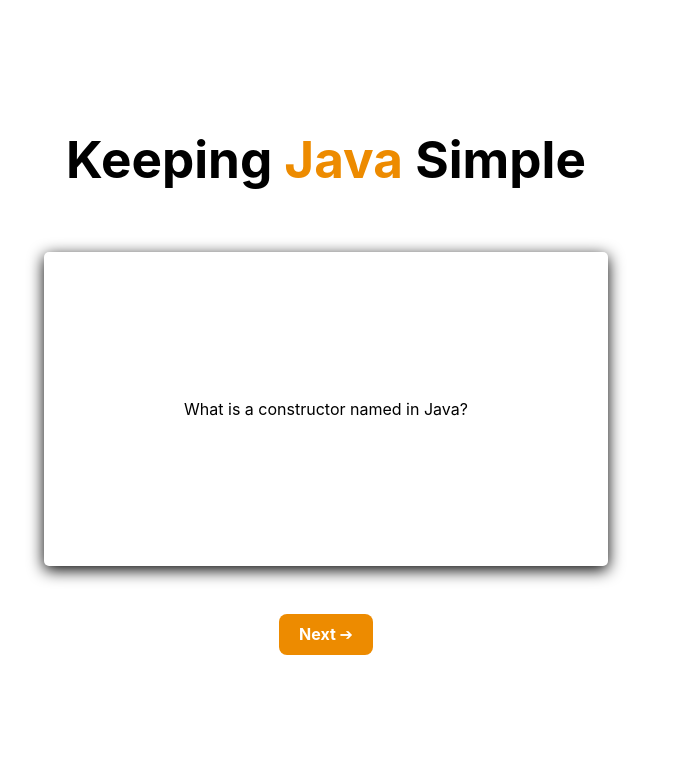
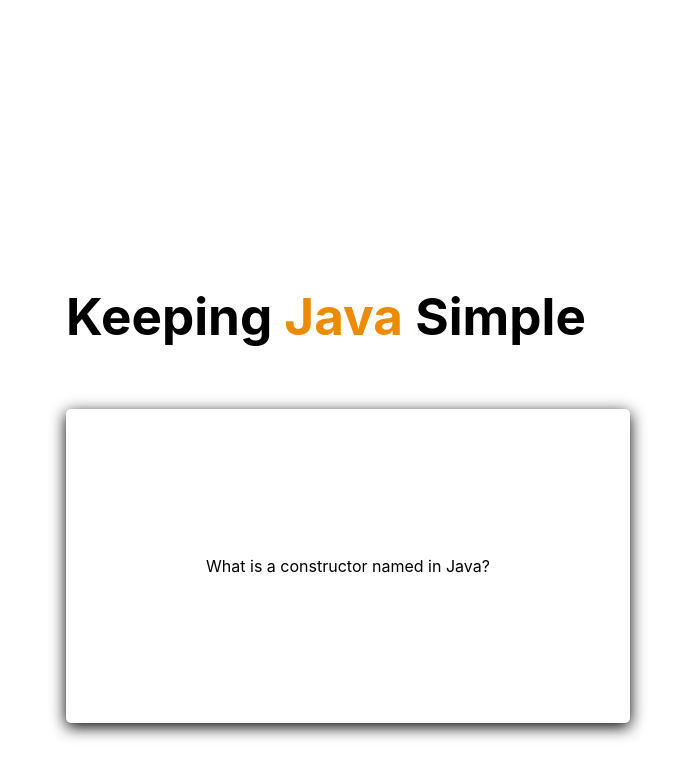
Before and after one commit to Tinxte/Keeping-Java-Simple, a React (Vite) app: page / in a window 1280 px wide. Shown: the top 778 px of the page, without its empty margins (314-987 px from the left). Built offline with nearby package versions, Linux system fonts and the light colour scheme.

Commit message:
Card flips correctly, displaying answers on the back side

```diff
--- a/src/App.css
+++ b/src/App.css
@@ -11,7 +11,8 @@
   margin: 3rem auto;
 }
 
-#flashCard {
+/* #flashCard-question,
+#flashCard-answer {
   width: 500px;
   height: 250px;
   display: flex;
@@ -23,6 +24,14 @@
   box-shadow: 0px .25rem 1rem;
   border-radius: 5px
 }
+
+#flashCard-question {
+  background-color: white;
+}
+
+#flashCard-answer {
+  background-color: #f4f7f7;
+} */
 
 /* Animation styling */
 .flip-card {
@@ -38,10 +47,25 @@
 .flip-card-back {
   position: absolute;
   backface-visibility: hidden;
+  width: 500px;
+  height: 250px;
+  display: flex;
+  justify-content: center;
+  align-content: center;
+  flex-direction: column;
+  overflow: auto;
+  padding: 2rem;
+  box-shadow: 0px .25rem 1rem;
+  border-radius: 5px
 }
 
 .flip-card-back {
   transform: rotateY(180deg);
+  background-color: #f4f7f7;
+}
+
+.flip-card-front {
+  background-color: white;
 }
 
 /* TODO animate card on hover */
@@ -50,14 +74,6 @@
 
 } */
 
-.question {
-  background-color: white;
-}
-
-.answer {
-  background-color: #f4f7f7;
-}
-
 /* TODO style button component */
 
 /* .nextButton {
--- a/src/components/Flashcard.jsx
+++ b/src/components/Flashcard.jsx
@@ -1,26 +1,25 @@
 import { useState } from "react";
 import { motion } from "framer-motion";
 
-export default function FlashCard({number, data}) {
-
+export default function FlashCard({ number, data }) {
   //Pull starting index and flashcard data from parent component JSON
 
   let startingCardIndex = number;
   // console.log(startingCardIndex);
 
   let trivia = data;
-// console.log(trivia);
+//   console.log(trivia);
 
   let currentCardIndex = startingCardIndex;
 
+  //TODO refactor hook to only track index, not question/answer
   const [flashCardState, setFlashCardState] = useState({
     currentCardState: "question",
-    currentStateIndex: currentCardIndex
+    currentStateIndex: currentCardIndex,
   });
 
   const [isFlipped, setIsFlipped] = useState(false);
   const [isAnimating, setIsAnimating] = useState(false);
-
 
   // Flip animation handler
   function handleFlip() {
@@ -33,36 +32,32 @@ function handleFlip() {
   // Change card contents handler
   function handleCardClick() {
     if (flashCardState.currentCardState === "question") {
-        setFlashCardState({currentCardState: "answer",
-    currentStateIndex: flashCardState.currentStateIndex});
+      setFlashCardState({
+        currentCardState: "answer",
+        currentStateIndex: flashCardState.currentStateIndex,
+      });
+    } else if (flashCardState.currentCardState === "answer") {
+      setFlashCardState({
+        currentCardState: "question",
+        currentStateIndex: flashCardState.currentStateIndex,
+      });
     }
-    else if (flashCardState.currentCardState === "answer") {
-            setFlashCardState({currentCardState: "question",
-                currentStateIndex: flashCardState.currentStateIndex
-            })
   }
-};
 
   function handleNextClick() {
-        //TODO "next" button switches to next card trivia
 
-        if (flashCardState.currentStateIndex < trivia.length-1)
-        {
+    if (flashCardState.currentStateIndex < trivia.length - 1) {
       setFlashCardState({
         currentCardState: "question",
-                currentStateIndex: flashCardState.currentStateIndex + 1
-            })
-        }
-        else {
+        currentStateIndex: flashCardState.currentStateIndex + 1,
+      });
+    } else {
       setFlashCardState({
         currentCardState: "question",
-                currentStateIndex: 0
-            })
+        currentStateIndex: 0,
+      });
     }
-
   }
-
-//TODO Write return statement with FlashCard + Next button HTML
 
   return (
     <>
@@ -70,20 +65,24 @@ function handleCardClick() {
           <motion.div
             className="flip-card-inner"
             initial="false"
-                animate={{rotateY: isFlipped ? 180 : 360}}
-                transition={{duration: 0.6, animationDirection: "normal"}}
+            animate={{ rotateY: isFlipped ? 180 : 360 }}
+            transition={{ duration: 0.6, animationDirection: "normal" }}
             onAnimationComplete={() => setIsAnimating(false)}
           >
+            {/* TODO refactor card and state change to sync with flip animation*/}
 
-                <div id="flashCard" className={flashCardState.currentCardState} onClick={handleCardClick}>
-                <p>{trivia[flashCardState.currentStateIndex][flashCardState.currentCardState]}</p>
+            <div className="flip-card-front">
+              <p>{trivia[flashCardState.currentStateIndex]["question"]}</p>
             </div>
-
+            <div className="flip-card-back">
+              <p>{trivia[flashCardState.currentStateIndex]["answer"]}</p>
+            </div>
           </motion.div>
-
         </div>
-
-            <button className="nextButton" onClick={handleNextClick}>Next ➔</button>
+            {/* TODO correct absolute position issues so button displays in appropriate location */}
+      <button className="nextButton" onClick={handleNextClick}>
+        Next ➔
+      </button>
     </>
   );
 }
```
Lines whose indentation alone changed are shown as unchanged.
